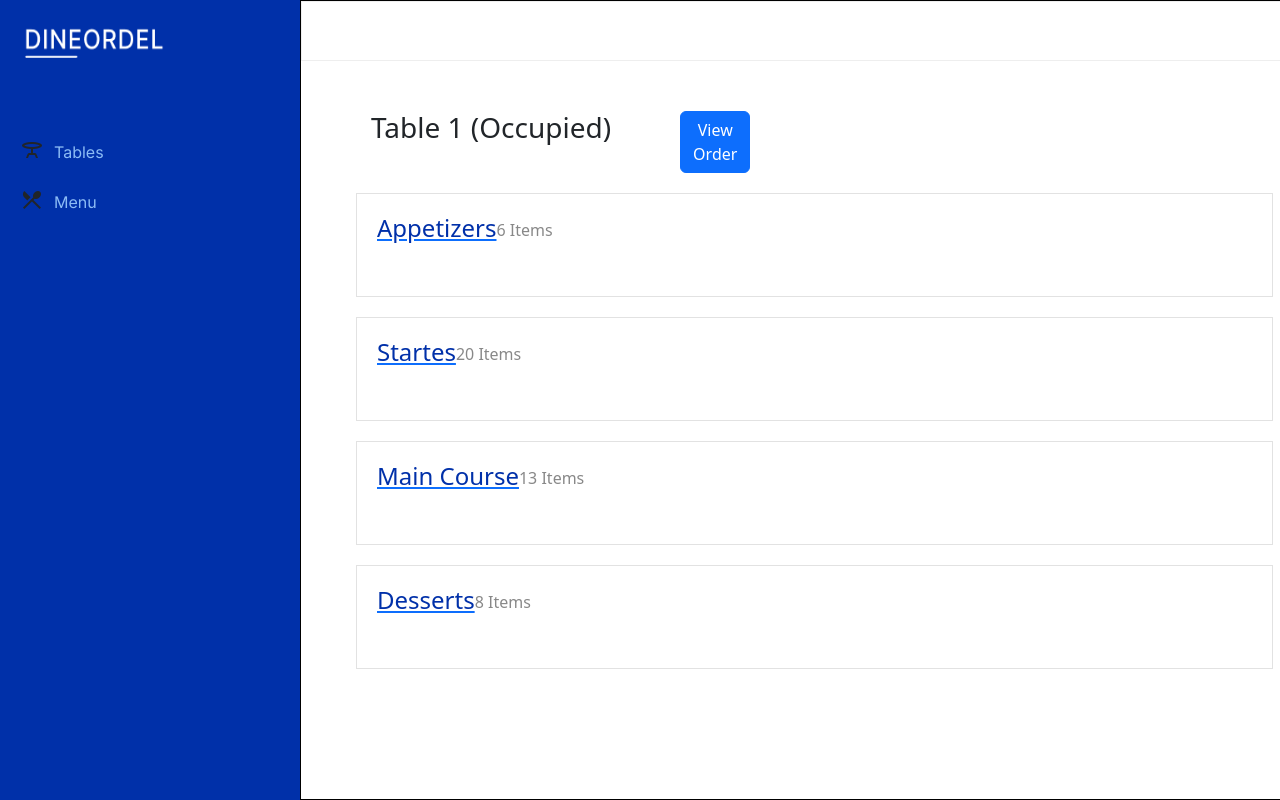
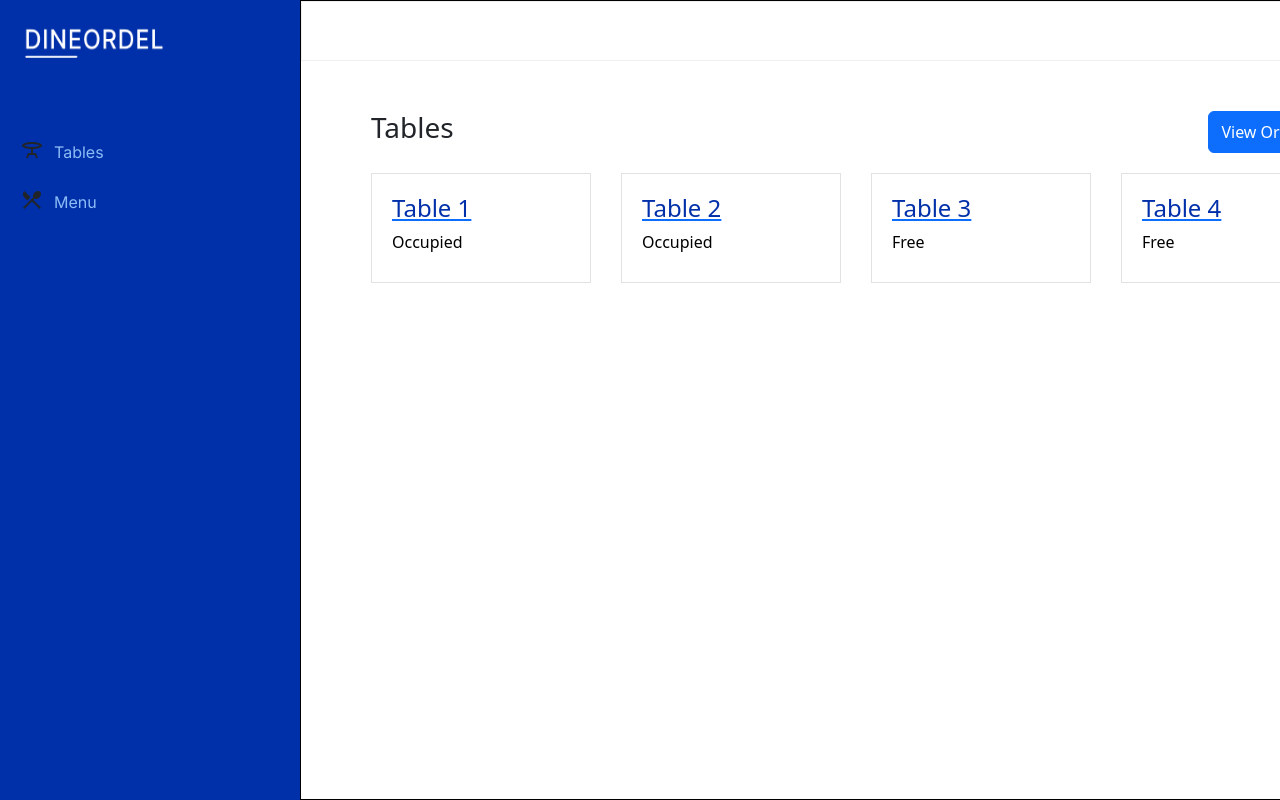
Before and after one commit to bhaveshraja23/INFO6150_FinalProject_Group19, a React (Create React App) app: page /staff in a window 1280 px wide. Built offline with nearby package versions, Linux system fonts and the light colour scheme.

Commit message:
staff-order tables
staff-order items added

```diff
--- a/src/App.js
+++ b/src/App.js
@@ -16,9 +16,10 @@ import MenuPage from "./pages/admin/menu";
 import TablesPage from "./pages/admin/tables";
 import StaffPage from "./pages/admin/staff";
 // staff
-import StaffTablesPage from "./pages/staff/staff-menu";
-import StaffMenuPage from "./pages/staff/staff-tables";
-//import CustomerFeedbackPage from "./pages/staff/staff-feedback";
+import StaffTablesPage from "./pages/staff/staff-tables";
+import StaffMenuPage from "./pages/staff/staff-menu";
+import CustomerFeedbackPage from "./pages/staff/staff-feedback";
+import ViewOrderPage from "./pages/staff/staff-viewOrders";
 
 function App() {
   return (
@@ -36,7 +37,8 @@ function App() {
         <Route path="/staff" element={<StaffLayout />}>
           <Route index element={<StaffTablesPage />} />
           <Route path="staff-menu" element={<StaffMenuPage />} />
-          {/* <Route path="staff-feedback" element={<CustomerFeedbackPage />} /> */}
+          <Route path="staff-feedback" element={<CustomerFeedbackPage />} />
+          <Route path="staff-vieworder" element={<ViewOrderPage />} />
         </Route>
       </Routes>
     </Router>
--- a/src/pages/staff/staff-tables/index.js
+++ b/src/pages/staff/staff-tables/index.js
@@ -4,6 +4,7 @@ import "./styles.scss";
 import Button from "react-bootstrap/Button";
 import 'bootstrap/dist/css/bootstrap.min.css';
 import AddTable from "../../../components/popup-models/AddTable";
+import { Link } from "react-router-dom";
 
 
 const StaffTablesPage = () => {
@@ -12,22 +13,23 @@ const StaffTablesPage = () => {
       <div class="top-bar"></div>
       <div className="heading">
         <h3> Tables </h3>
+        <button  type="button" class="btn btn-primary">View Order</button>
       </div>
       <div class="table-container">
         <div class="table">
-            <h4>Table 1</h4>
+        <Link to="/staff/staff-menu"><h4>Table 1</h4></Link>
             <p>Occupied</p>
         </div>
         <div class="table">
-            <h4>Table 2</h4>
+        <Link to="/staff/staff-menu"> <h4>Table 2</h4></Link>
             <p>Occupied</p>
         </div>
         <div class="table">
-            <h4>Table 3</h4>
+        <Link to="/staff/staff-menu"> <h4>Table 3</h4></Link>
             <p>Free</p>
         </div>
         <div class="table">
-            <h4>Table 4</h4>
+        <Link to="/staff/staff-menu"> <h4>Table 4</h4></Link>
             <p>Free</p>
         </div>
       </div>
--- /dev/null
+++ b/src/pages/staff/staff-viewOrders/index.js
@@ -0,0 +1,57 @@
+import React from "react";
+//styles
+import "./styles.scss";
+import Button from "react-bootstrap/Button";
+import 'bootstrap/dist/css/bootstrap.min.css';
+import AddMenu from "../../../components/popup-models/AddMenu";
+import { Link } from "react-router-dom";
+
+const StaffViewOrdersPage = () => {
+  return (
+    <div class="flex-right">
+      <div class="top-bar"></div>
+      <div className="heading">
+          <h3> Table 1 Order</h3>
+      </div>
+      <div class="menu-container">
+      <div class="menu">
+      <div className="items">
+            <p><b>Pasta</b></p>
+
+            <p>Price</p>
+            <p>Remove</p>
+            </div>
+        </div>
+        <div class="menu">
+        <div className="items">
+            <p><b>Burger</b></p>
+            <p>Price</p>
+            <p>Remove</p>
+            </div>
+        </div>
+        <div class="menu">
+        <div className="items">
+            <p> <b>French Fries</b></p>
+            <p>Price</p>
+            <p>Remove</p>
+            </div>
+        </div>
+        <div class="menu">
+        <div className="items">
+            <p><b>Coke</b></p>
+            <p>Price</p>
+            <p>Remove</p>
+            </div>
+        </div>
+        <div class="menu">
+        <div className="items">
+            <p><b>Order Total</b></p>
+            <p><b>Total Price</b></p>
+            </div>
+        </div>
+      </div>
+    </div>
+  );
+};
+
+export default StaffViewOrdersPage ;
--- /dev/null
+++ b/src/pages/staff/staff-viewOrders/styles.scss
@@ -0,0 +1,52 @@
+.flex-right {
+    margin: 0;
+    width: 100vw;
+    height: 100vh;
+    overflow: hidden;
+    border: 1px solid black;
+
+    .top-bar {
+        height: 60px;
+        border: 1px solid #eeeeee;
+    }
+
+    .table-container {
+        display: flex;
+        flex-direction: row;
+        margin-left: 40px;
+        margin-top: 10px;
+
+        .table {
+            border: 1px solid #e2e2e2;
+            width: 220px;
+            margin-left: 30px;
+            padding: 20px;
+            height: 110px;
+        }
+
+        h4 {
+            color: #0030A9;
+        }
+
+        p {
+            color: #000000;
+        }
+    }
+
+    .heading {
+        margin-left: 60px;
+        margin-top: 40px;
+        display: flex;
+        flex-direction: row;
+
+    }
+
+    button {
+        float: none !important;
+        margin-left: 58.5%;
+    }
+    b{
+        color:#000000;
+    }
+
+}
```
Also changed, not shown: src/pages/staff/staff-feedback/index.js (line endings or trailing spaces).
